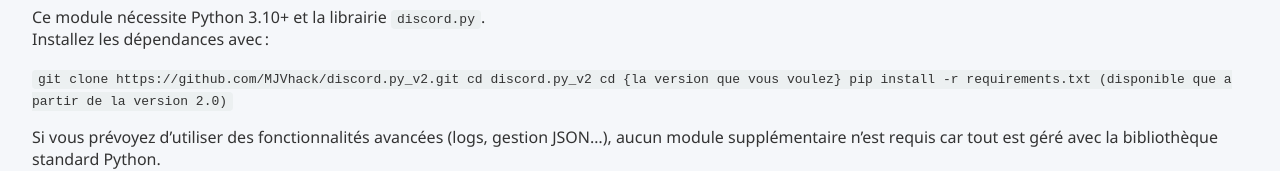
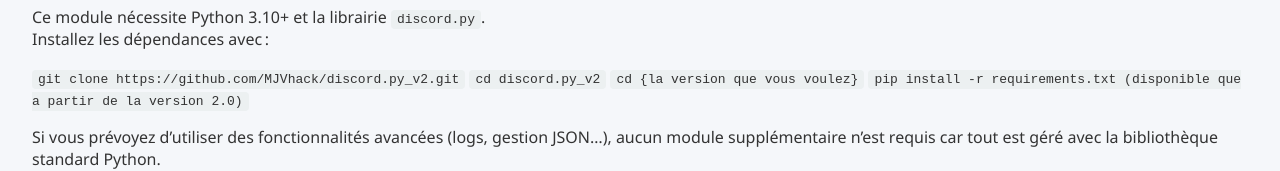
Before and after one commit to MJVhack/MJVhack.github.io, a plain HTML site: page documantation/discord_v2.html in a window 1280 px wide. Shown: the part 165-336 px from the top of the page. Drawn offline with Linux system fonts and the light colour scheme.

Commit message:
Update discord_v2.html

```diff
--- a/documantation/discord_v2.html
+++ b/documantation/discord_v2.html
@@ -62,10 +62,10 @@
       Installez les dépendances avec :
     </p>
     <code>
-git clone https://github.com/MJVhack/discord.py_v2.git
-cd discord.py_v2
-cd {la version que vous voulez}
-pip install -r requirements.txt (disponible que a partir de la version 2.0)
+git clone https://github.com/MJVhack/discord.py_v2.git</code>
+<code>cd discord.py_v2</code>
+<code>cd {la version que vous voulez}</code>
+<code>pip install -r requirements.txt (disponible que a partir de la version 2.0)
     </code>
     <p>
       Si vous prévoyez d’utiliser des fonctionnalités avancées (logs, gestion JSON…), aucun module supplémentaire n’est requis car tout est géré avec la bibliothèque standard Python.
```
